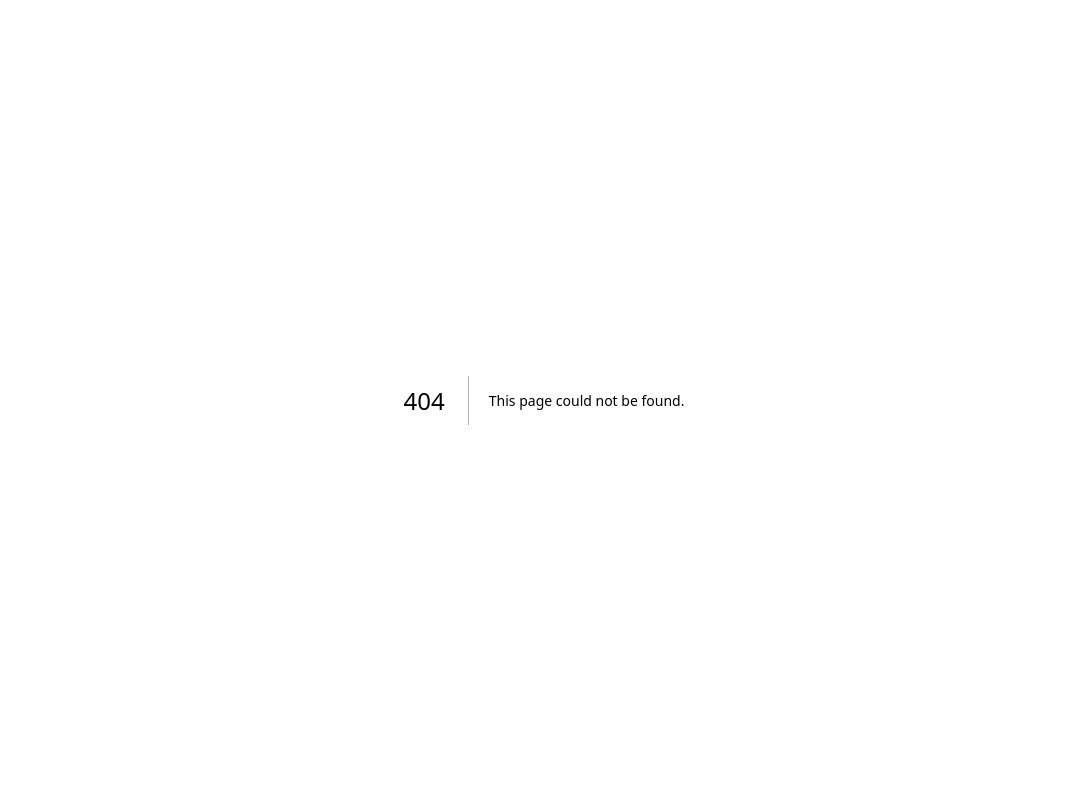
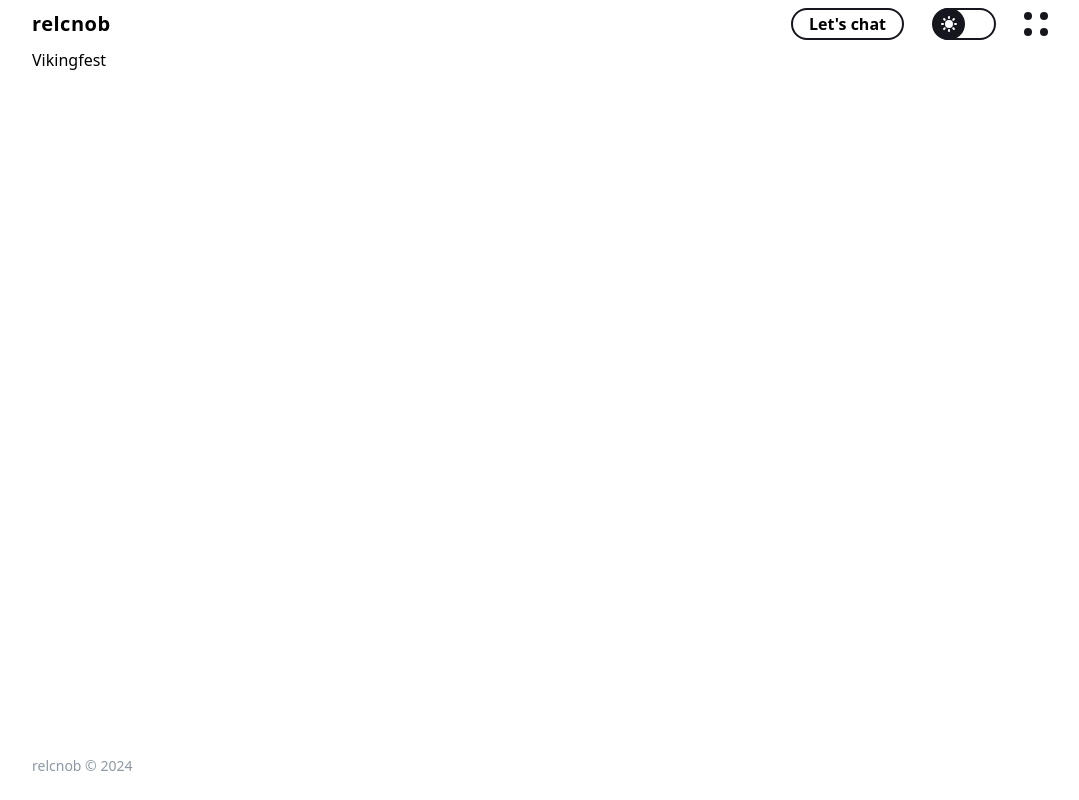
Before and after one commit to relcnob/portfolio-2024, a Next.js app: page /projects/vikingfest in a window 1280 px wide. Before the commit this address had no page. Shown: the whole page, without its empty margins (96-1175 px from the left). Built offline with nearby package versions, Linux system fonts and the light colour scheme.

Commit message:
feat: project structure

```diff
--- a/src/app/components/ui-elements/header/header.tsx
+++ b/src/app/components/ui-elements/header/header.tsx
@@ -50,26 +50,30 @@ const Header: React.FC = () => {
         <ul
           className={`flex flex-col gap-4 text-6xl xl:text-8xl w-full group bg-transparent `}
         >
-          <li
+          <Link
+            href={"/"}
             className={`px-8 cursor-pointer border-b-2 border-transparent hover:border-secondary-200 dark:hover:border-primary-000`}
           >
             HOME
-          </li>
-          <li
+          </Link>
+          <Link
+            href={`/#about`}
             className={`px-8 cursor-pointer border-b-2 border-transparent hover:border-secondary-200 dark:hover:border-primary-000`}
           >
             ABOUT
-          </li>
-          <li
+          </Link>
+          <Link
+            href={`/#works`}
             className={`px-8 cursor-pointer border-b-2 border-transparent hover:border-secondary-200 dark:hover:border-primary-000`}
           >
             WORKS
-          </li>
-          <li
+          </Link>
+          <Link
+            href={`/#contact`}
             className={`px-8 cursor-pointer border-b-2 border-transparent hover:border-secondary-200 dark:hover:border-primary-000`}
           >
             CONTACT
-          </li>
+          </Link>
         </ul>
       </nav>
     </>
--- a/src/app/layout.tsx
+++ b/src/app/layout.tsx
@@ -2,6 +2,10 @@ import type { Metadata } from "next";
 import "./styles/reset.css";
 import "./styles/globals.css";
 import "./styles/output.css";
+import { ThemeProvider } from "next-themes";
+import CustomCursor from "./components/functionalities/custom-cursor/Custom-cursor";
+import Footer from "./components/ui-elements/footer/Footer";
+import Header from "./components/ui-elements/header/Header";
 
 export const metadata: Metadata = {
   title: "Fryderyk Boncler | 2024",
--- /dev/null
+++ b/src/app/projects/layout.tsx
@@ -0,0 +1,30 @@
+import type { Metadata } from "next";
+import "./../styles/reset.css";
+import "./../styles/globals.css";
+import "./../styles/output.css";
+import Footer from "../components/ui-elements/footer/Footer";
+import Header from "../components/ui-elements/header/Header";
+import { ThemeProvider } from "next-themes";
+
+export const metadata: Metadata = {
+  title: "Fryderyk Boncler | 2024",
+  description: "Web development portfolio of Fryderyk Boncler | Relcnob",
+};
+
+export default function RootLayout({
+  children,
+}: Readonly<{
+  children: React.ReactNode;
+}>) {
+  return (
+    <html lang="en">
+      <body className={`bg-white dark:bg-secondary-200`}>
+        <ThemeProvider attribute="class">
+          <Header />
+          {children}
+          <Footer />
+        </ThemeProvider>
+      </body>
+    </html>
+  );
+}
--- /dev/null
+++ b/src/app/projects/page.tsx
@@ -0,0 +1,9 @@
+import React from "react";
+
+export default function Home() {
+  return (
+    <main className={`px-4 xl:px-32 pt-12 min-h-[calc(100vh-3rem)]`}>
+      <h1>Projects</h1>
+    </main>
+  );
+}
--- /dev/null
+++ b/src/app/projects/vikingfest/page.tsx
@@ -0,0 +1,9 @@
+import React from "react";
+
+export default function Home() {
+  return (
+    <main className={`px-4 xl:px-32 pt-12 min-h-[calc(100vh-3rem)]`}>
+      <h1>Vikingfest</h1>
+    </main>
+  );
+}
```
